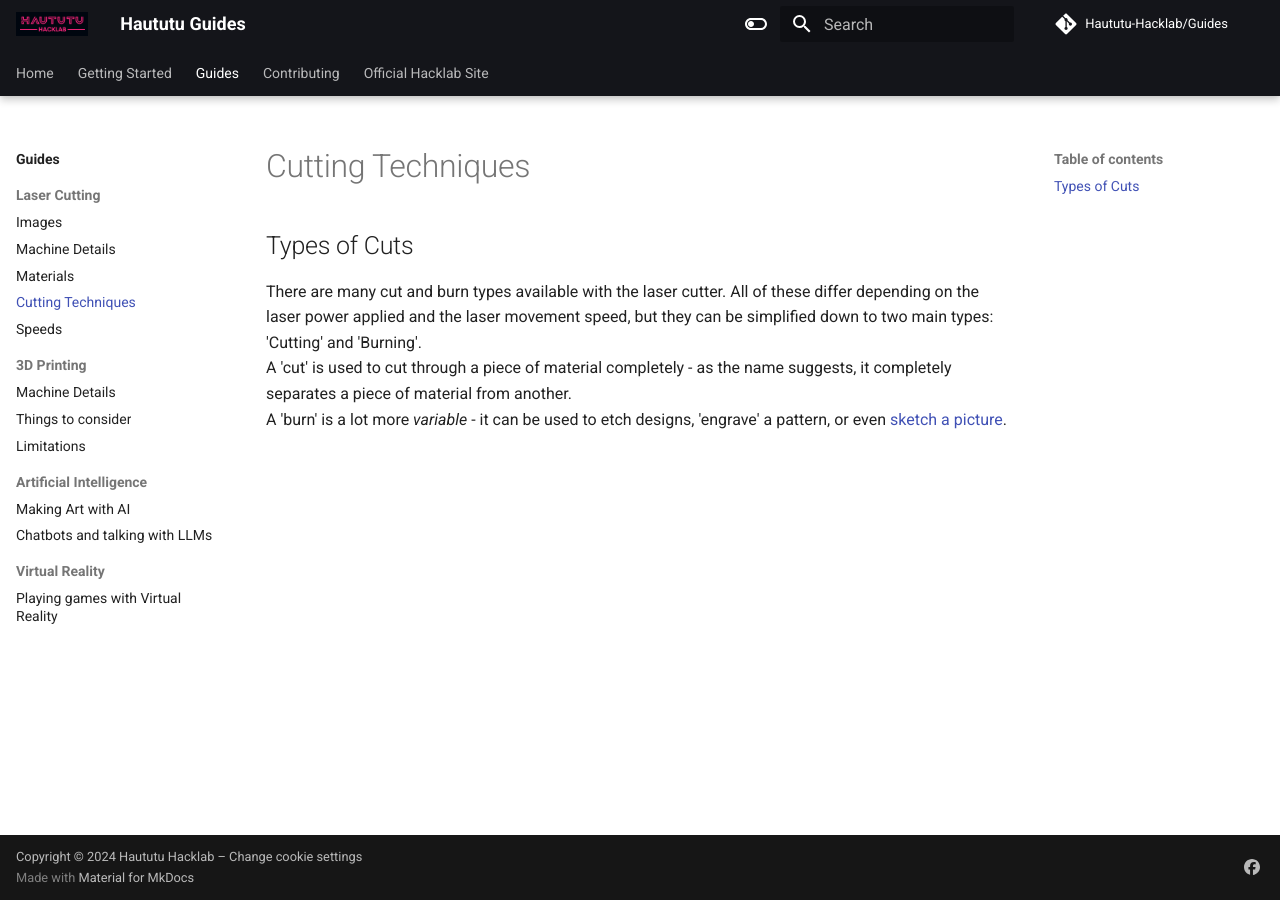
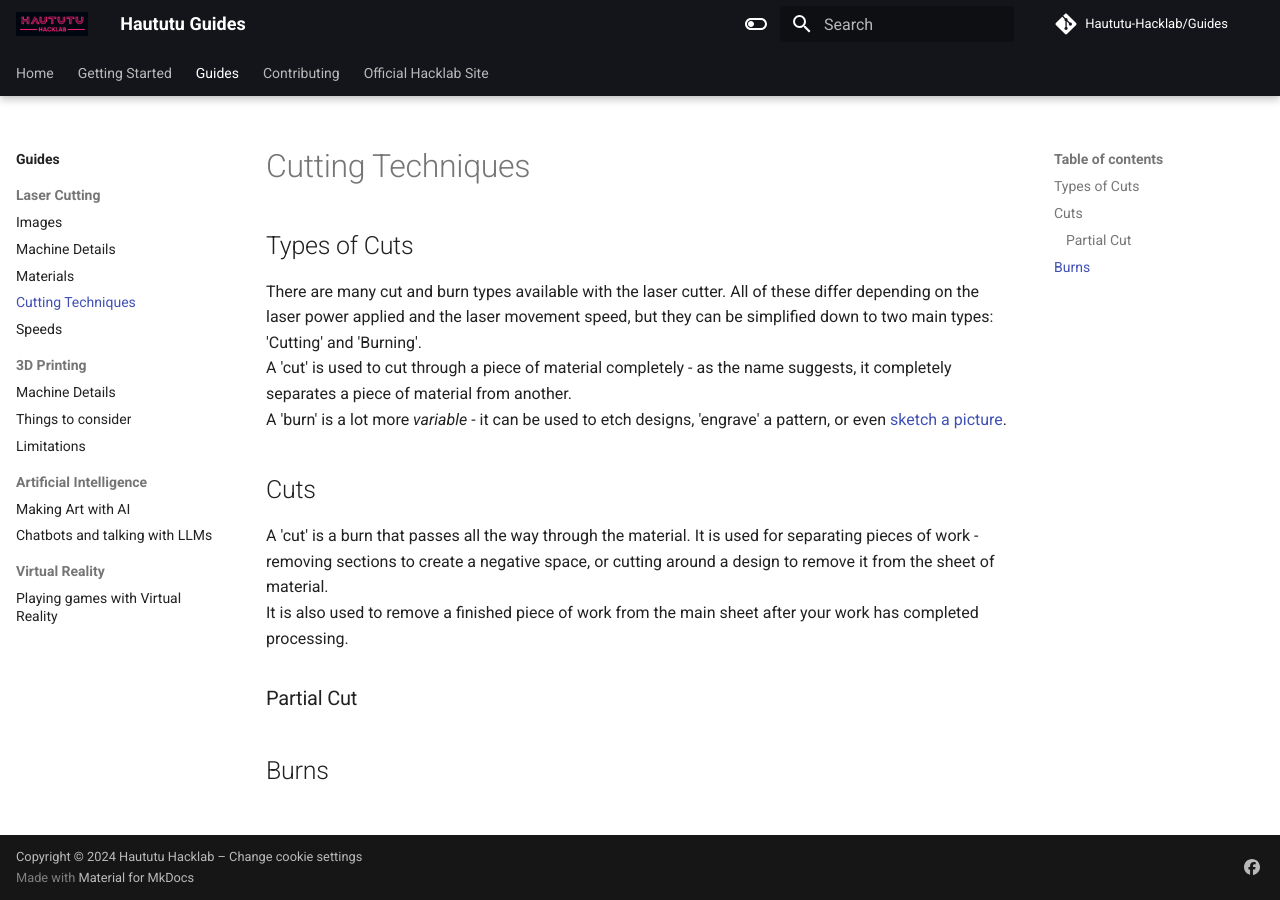
Before and after one commit to Haututu-Hacklab/Guides, an MkDocs documentation site: the page built from docs/guides/laser/cutting-techniques.md, in a window 1280 px wide. Built offline with MkDocs 1.6.1 and Material for MkDocs 9.7.7, drawn with Linux system fonts in a browser that asks for light colours; comment, search, counter and statistics services are not loaded.

Commit message:
Add note on cuts

```diff
--- a/docs/guides/laser/cutting-techniques.md
+++ b/docs/guides/laser/cutting-techniques.md
@@ -5,3 +5,13 @@
 There are many cut and burn types available with the laser cutter. All of these differ depending on the laser power applied and the laser movement speed, but they can be simplified down to two main types: 'Cutting' and 'Burning'.
 A 'cut' is used to cut through a piece of material completely - as the name suggests, it completely separates a piece of material from another.
 A 'burn' is a lot more _variable_ - it can be used to etch designs, 'engrave' a pattern, or even [sketch a picture](../images).
+
+## Cuts
+
+A 'cut' is a burn that passes all the way through the material. It is used for separating pieces of work - removing sections to create a negative space, or cutting around a design to remove it from the sheet of material.
+It is also used to remove a finished piece of work from the main sheet after your work has completed processing.
+
+### Partial Cut
+
+
+## Burns
```
